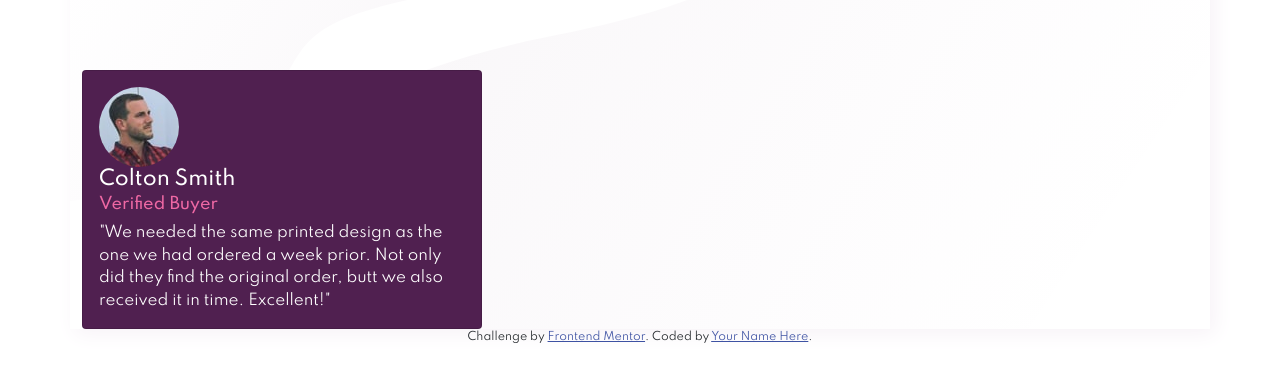
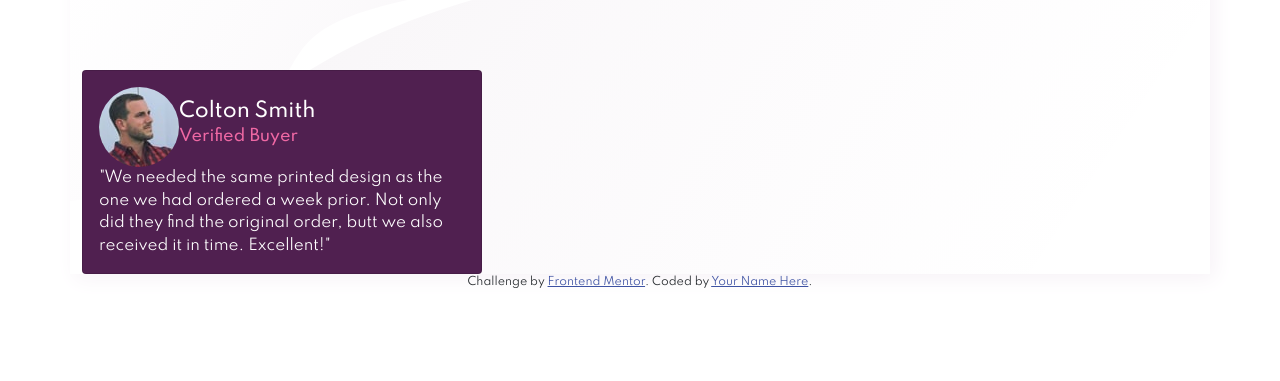
Before and after one commit to Hollenfeuer1/Social-Proof-Section, a plain HTML site: page index.html in a window 1280 px wide. Shown: the part 161-542 px from the top of the page. Drawn offline with nearby package versions, Linux system fonts and the light colour scheme.

Commit message:
Update index.html

```diff
--- a/index.html
+++ b/index.html
@@ -44,10 +44,12 @@
           <!-- Colton Smith Review-->
           <div class="card customer-review">
             <div class="card-body">
-              <div class="customer">
+              <div class="d-flex align-items-center">
               <img src="images/image-colton.jpg" id="profile-icon" alt="Colton Smith Icon">
+                <div>
                 <h5 class="card-title">Colton Smith</h5>
                 <h6 class="card-subtitle mb-2">Verified Buyer</h6>
+                </div>
               </div>
               <p class="card-text">"We needed the same printed design as the one we had ordered a week prior. Not only did they find the original order, butt we also received it in time. Excellent!"</p>
             </div>
```
